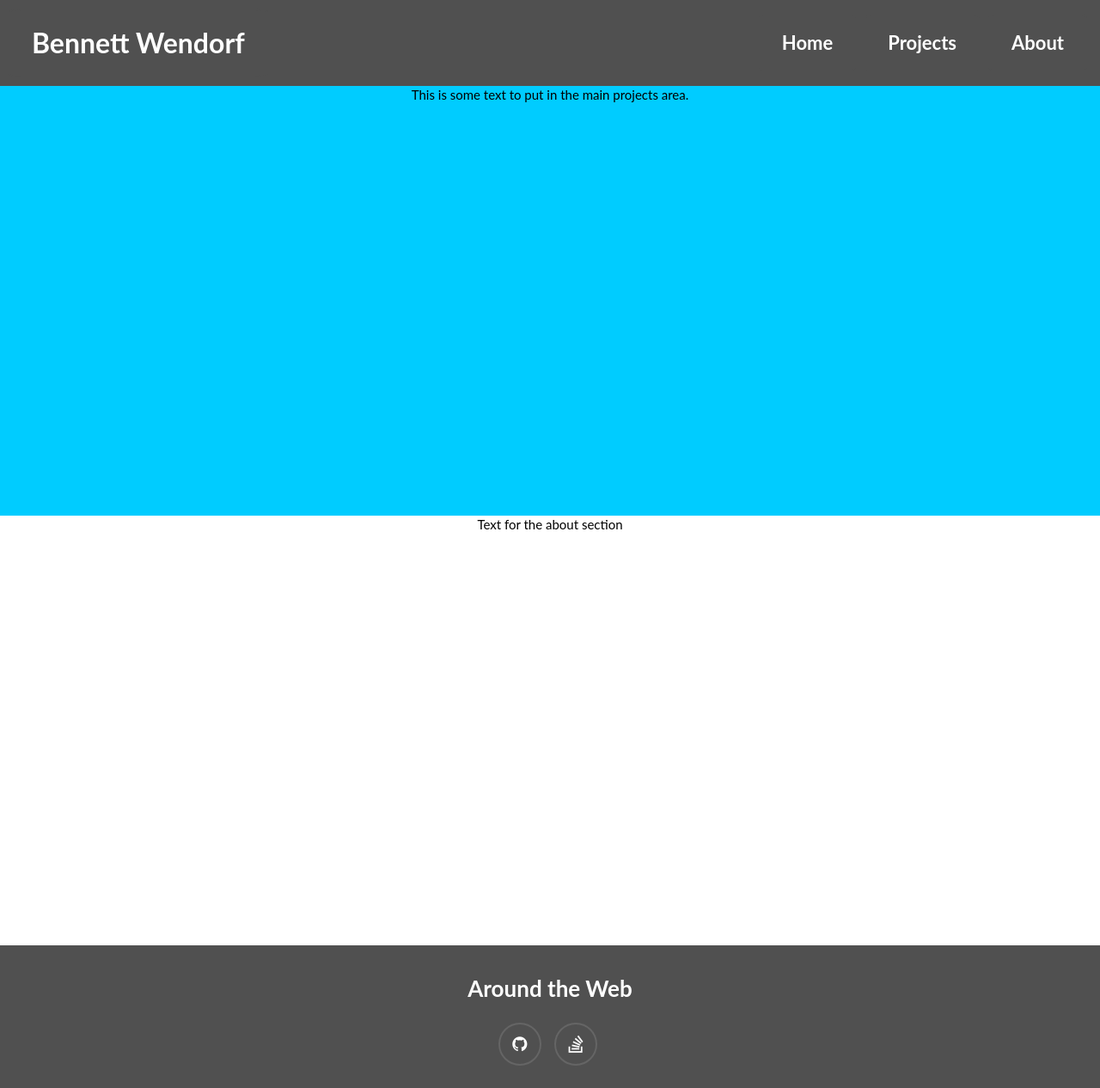
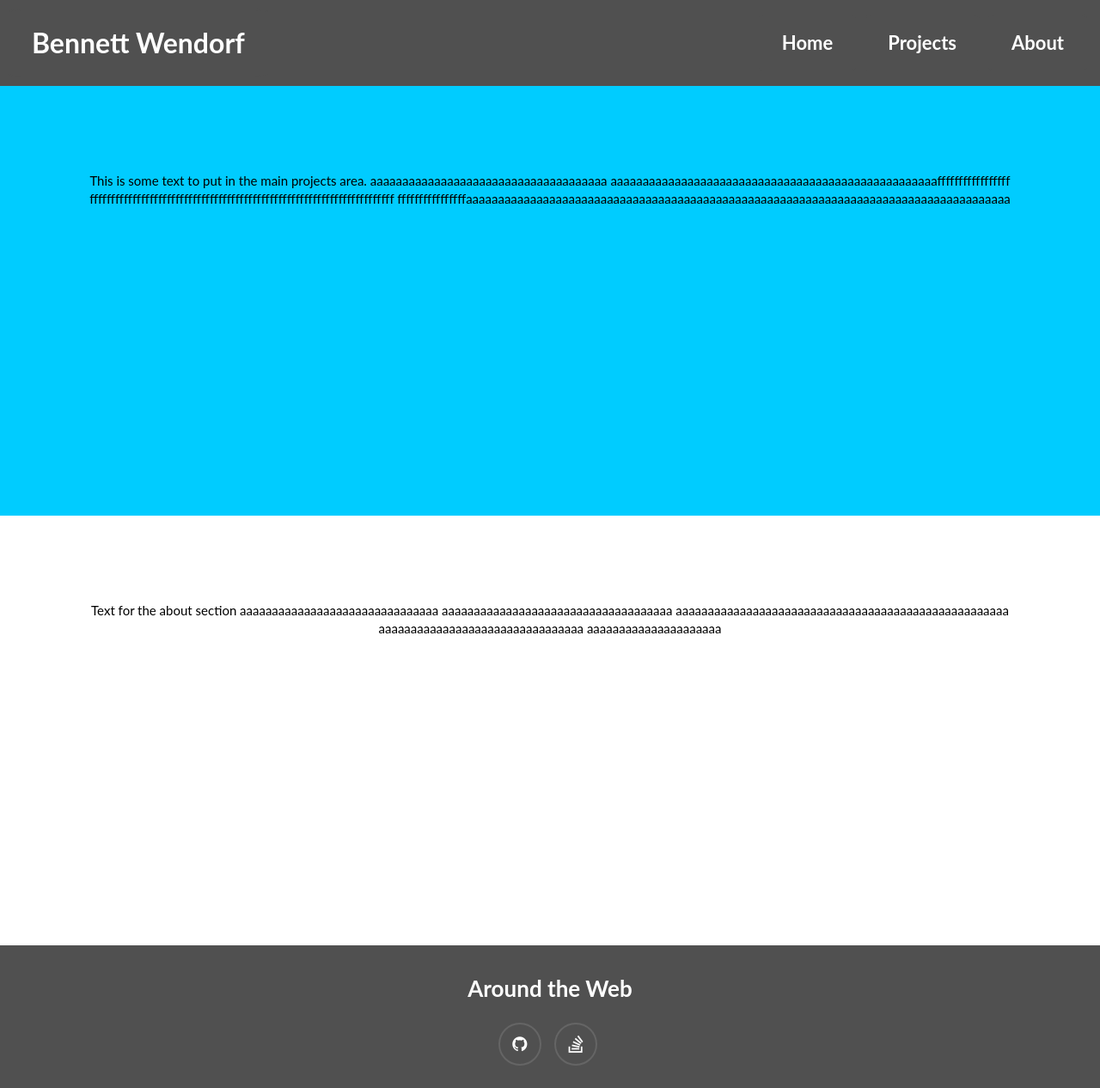
Before and after one commit to Bennett-Wendorf/Bennett-Wendorf.github.io, a Jekyll site: the page built from index.html, in a window 1280 px wide and 1266 px high. Shown: the whole window at 86% size. Built offline with Jekyll 4.4.1, drawn with Linux system fonts in a browser that asks for light colours.

Commit message:
Added top margins to content sections for better text formatting.

```diff
--- a/_includes/about.html
+++ b/_includes/about.html
@@ -1,3 +1,5 @@
-<div class="text-center container" style="height: 500px;background: white;">
-    Text for the about section
+<div class="content-area-light" style="height: 500px;">
+    <div class="text-center container content-main">
+        Text for the about section aaaaaaaaaaaaaaaaaaaaaaaaaaaaaaa aaaaaaaaaaaaaaaaaaaaaaaaaaaaaaaaaaaa aaaaaaaaaaaaaaaaaaaaaaaaaaaaaaaaaaaaaaaaaaaaaaaaaaaa aaaaaaaaaaaaaaaaaaaaaaaaaaaaaaaa aaaaaaaaaaaaaaaaaaaaa
+    </div>
 </div>
--- a/_includes/navbar.html
+++ b/_includes/navbar.html
@@ -1,10 +1,10 @@
 <!-- Navbar -->
 <nav class="top-bar dark-grey">
     <ul>
-        <li class="site-link vertical-center"><a href="index.html" class="btn-nav">{{ site.title }}</a></li>
+        <li class="site-link vertical-center"><a href="#Page-Top" class="btn-nav">{{ site.title }}</a></li>
         <li class="nav-buttons vertical-center content-hidden-medium"><a href="#About" class="btn-nav">About</a></li>
         <li class="nav-buttons vertical-center content-hidden-medium"><a href="#Projects" class="btn-nav">Projects</a></li>
-        <li class="nav-buttons vertical-center content-hidden-medium"><a href="index.html" class="btn-nav">Home</a></li>
+        <li class="nav-buttons vertical-center content-hidden-medium"><a href="#Page-Top" class="btn-nav">Home</a></li>
         <li class="nav-buttons vertical-center content-shown-medium" onclick="toggleDropdownMenu()"><i class="btn-nav fa fa-bars" aria-hidden="true"></i></li>
     </ul>
     <div id="menuDiv" class="dropdown">
--- a/_includes/projects.html
+++ b/_includes/projects.html
@@ -1,3 +1,5 @@
-<div class="text-center" style="height: 500px; background: #{{ site.color.accent }}">
-    This is some text to put in the main projects area.
+<div class="content-area-accent" style="height: 500px;">
+    <div class="text-center container content-main">
+        This is some text to put in the main projects area. aaaaaaaaaaaaaaaaaaaaaaaaaaaaaaaaaaaaa aaaaaaaaaaaaaaaaaaaaaaaaaaaaaaaaaaaaaaaaaaaaaaaaaaafffffffffffffffff fffffffffffffffffffffffffffffffffffffffffffffffffffffffffffffffffffffff ffffffffffffffffaaaaaaaaaaaaaaaaaaaaaaaaaaaaaaaaaaaaaaaaaaaaaaaaaaaaaaaaaaaaaaaaaaaaaaaaaaaaaaaaaaaaa
+    </div>
 </div>
--- a/_layouts/default.html
+++ b/_layouts/default.html
@@ -2,7 +2,7 @@
 <html>
     <div>
         {% include head.html %}
-        <body>
+        <body id="Page-Top" class="index">
             {% include navbar.html %}
             <section id="Projects">
                 {% include projects.html %}
--- a/index.html
+++ b/index.html
@@ -1,5 +1,3 @@
 ---
 layout: default
 ---
-<b>This is some test content for the main page.</b>
-And an icon here: <i class="fa fa-github" style="font-size:22px"></i>
```
Also changed, not shown: _includes/css/main.css (+22 -0 lines).
